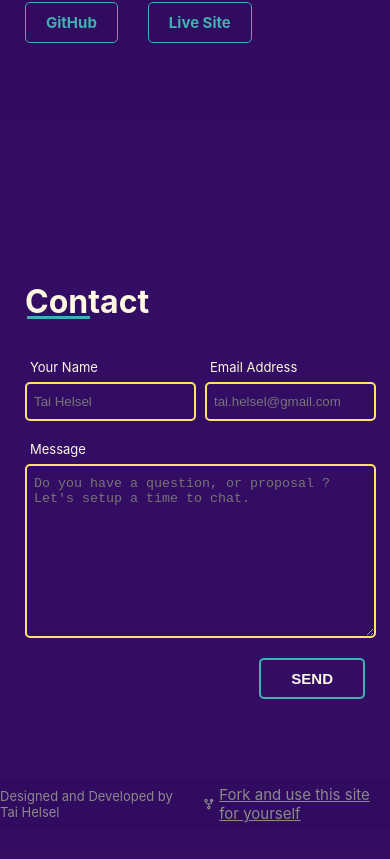
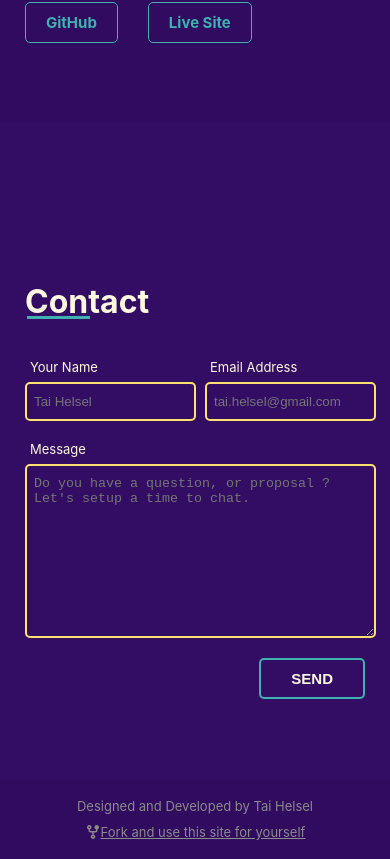
Before and after one commit to taihelsel/portfolio2, a React (Create React App) app: page / in a window 390 px wide. Shown: the part 3035-3894 px from the top of the page. Before the commit the page ends 3864 px from the top, so only its background shows below. Built offline with nearby package versions, Linux system fonts and the light colour scheme.

Commit message:
fixed mobile styles for footer

```diff
--- a/src/Sections/Footer/Footer.css
+++ b/src/Sections/Footer/Footer.css
@@ -11,29 +11,44 @@ footer h3 {
     color: var(--grey);
     font-weight: normal;
     font-size: var(--fs-s);
+    margin:0;
 }
 
-#footer-fork{
+#footer-fork {
     display: flex;
     flex-direction: row;
     justify-content: center;
     align-items: center;
 }
-#footer-fork svg{
-    margin:0 5px 0 25px;
+
+#footer-fork svg {
+    margin: 0 5px 0 25px;
 }
+
 footer a {
     color: var(--grey);
     font-weight: normal;
     font-size: var(--fs-s);
 }
+
+
 /*Mobile*/
 
 @media only screen and (max-width: 768px) and (min-width: 0px) {
     footer {
-        height: 50px;
+        height: 80px;
+        flex-direction: column;
+        justify-content: center;
+        align-items: center;
     }
-    footer h3 {
+    #footer-fork svg {
+        margin:0;
+    }
+    footer h3{
+        margin-bottom: 10px;
+    }
+    footer h3,
+    footer a {
         font-size: var(--fs-xs);
     }
 }
```
